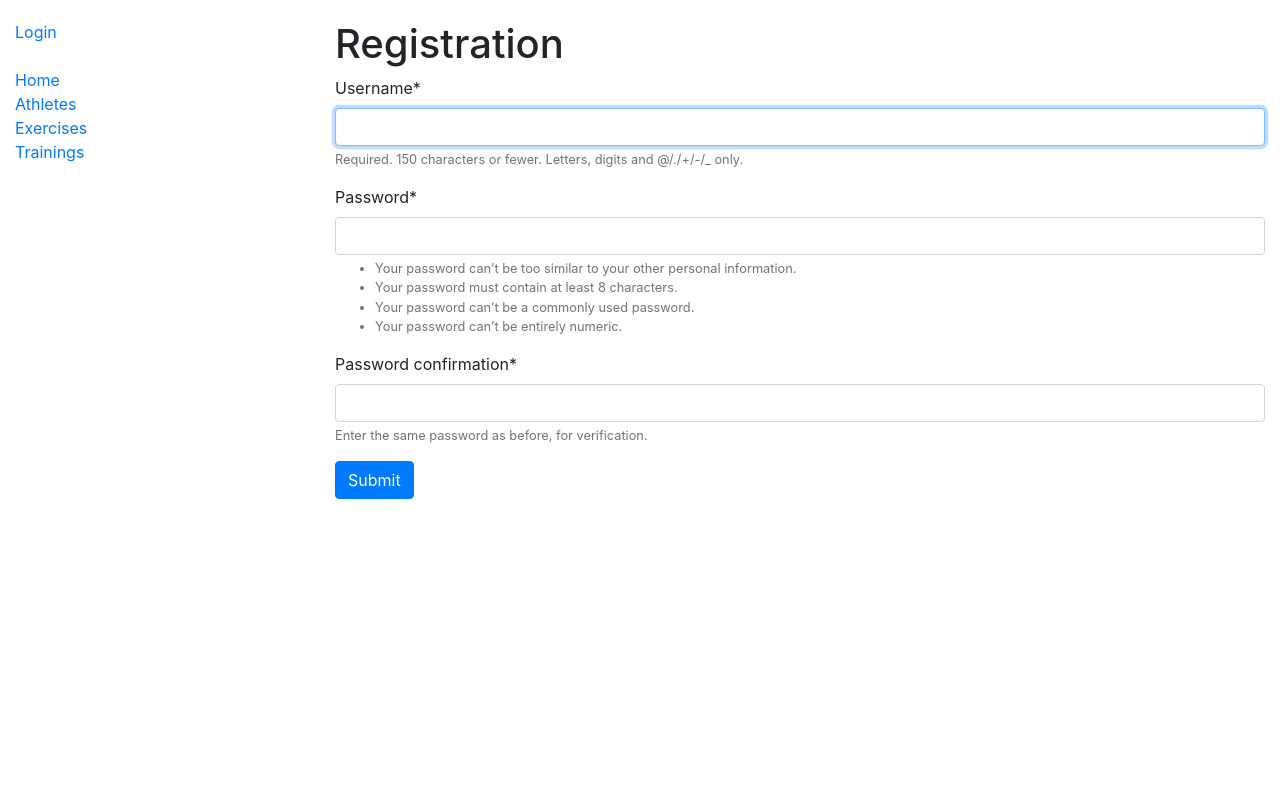
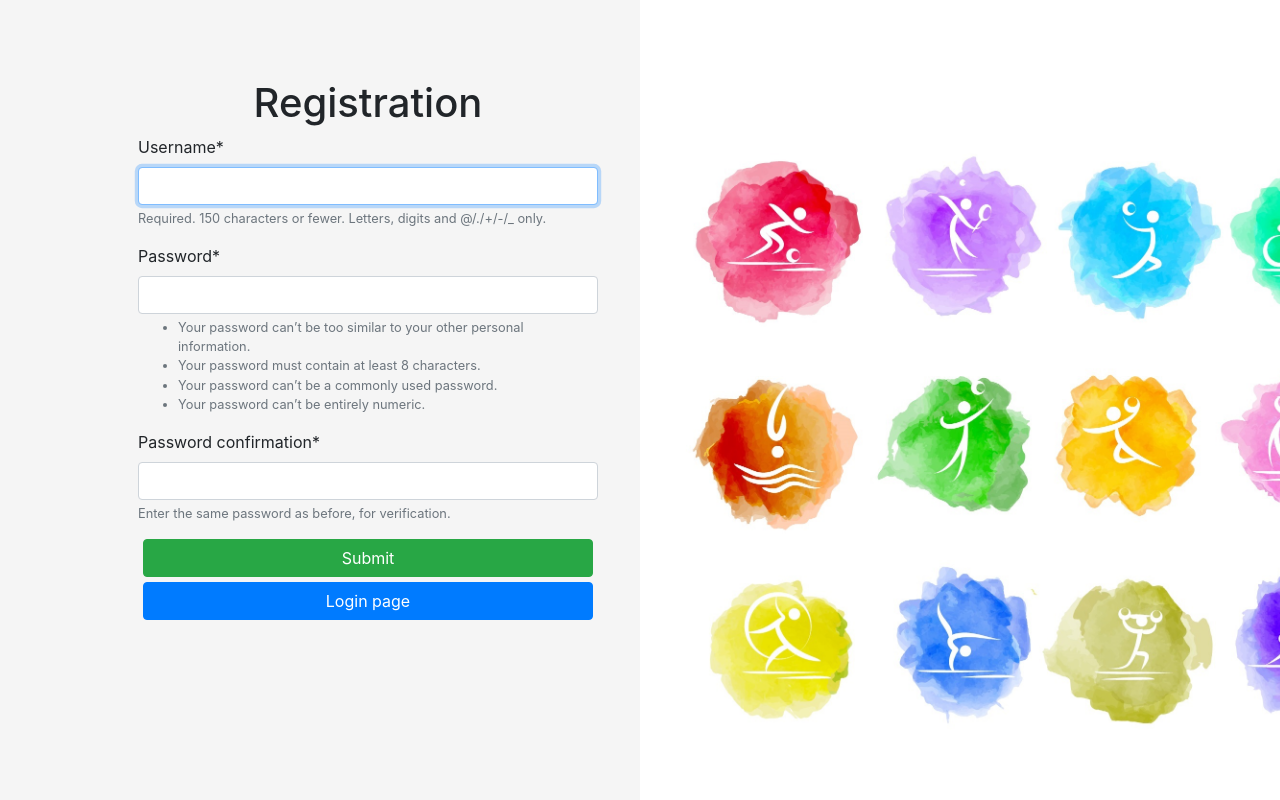
Before and after one commit to Polyakiv-Andrey/sports-training, a Django app: page /gym/athletes/create/ in a window 1280 px wide. Run offline with Django 4.2, Linux system fonts and the light colour scheme; some libraries are stand-ins or nearby versions.

Commit message:
template for registration was created

```diff
--- a/gym/forms.py
+++ b/gym/forms.py
@@ -1,4 +1,4 @@
-from django.contrib.auth.forms import UserCreationForm, AuthenticationForm
+from django.contrib.auth.forms import UserCreationForm
 from django import forms
 
 from gym.models import Athlete, Training, Exercise
--- a/gym/views.py
+++ b/gym/views.py
@@ -22,6 +22,7 @@ class LoginUser(LoginView):
 def logout_user(request):
     logout(request)
     return redirect("gym:login")
+
 
 @login_required
 def index(request):
@@ -68,7 +69,7 @@ class AthleteDetailView(LoginRequiredMixin, generic.DetailView):
 class AthleteCreateView(generic.CreateView):
     form_class = AthleteCreationForm
     success_url = reverse_lazy("gym:index")
-    template_name = "gym/athlete_form.html"
+    template_name = "gym/athlete_create_form.html"
 
     def form_valid(self, form):
         user = form.save()
@@ -85,7 +86,7 @@ class AthleteUpdateView(generic.UpdateView):
 
 class AthleteDeleteView(generic.DeleteView):
     model = Athlete
-    success_url = reverse_lazy("login")
+    success_url = reverse_lazy("gym:login")
     template_name = "gym/athlete_delete_confirm.html"
 
 
--- a/static/css/log.css
+++ b/static/css/log.css
@@ -19,6 +19,11 @@ body {
 .margin {
   margin: 75px;
 }
+.sizes {
+  width: 450px;
+  display: block;
+  margin: 5px;
+}
 .bg-image-vertical {
 position: relative;
 overflow: hidden;
--- /dev/null
+++ b/templates/gym/athlete_create_form.html
@@ -0,0 +1,44 @@
+{% load crispy_forms_filters %}
+<!DOCTYPE html>
+<html lang="en">
+<head>
+  <meta charset="UTF-8">
+   <meta name="viewport" content="width=device-width, initial-scale=1">
+    <link rel="stylesheet"
+          href="https://cdn.jsdelivr.net/npm/bootstrap@4.5.3/dist/css/bootstrap.min.css"
+          integrity="sha384-TX8t27EcRE3e/ihU7zmQxVncDAy5uIKz4rEkgIXeMed4M0jlfIDPvg6uqKI2xXr2"
+          crossorigin="anonymous">
+  <link rel="icon" href="/static/photos/1660587595_2-sportishka-com-p-siluet-kachka-sport-krasivo-foto-2.jpg">
+  <link href="/static/css/log.css" rel="stylesheet">
+  <title>Login</title>
+</head>
+<body>
+<section class="vh-100">
+  <div class="container-fluid">
+    <div class="row">
+      <div class="col-sm-6 text-black">
+
+
+
+        <div class="d-flex align-items-center h-custom-2 px-5 ms-xl-4 mt-5 pt-5 pt-xl-0 mt-xl-n5">
+
+
+        <form action="" method="post" novalidate enctype="multipart/form-data" class="margin">
+           <h1 class="center">Registration</h1>
+        {% csrf_token %}
+        {{ form|crispy }}
+        <input class="btn btn-success sizes" type="submit" value="Submit">
+          <a class="btn btn-primary sizes" href="{% url 'gym:login' %}">Login page</a>
+        </form>
+
+        </div>
+
+      </div>
+      <div class="col-sm-6 px-0 d-none d-sm-block">
+        <img src="/static/photos/57341-O8V6R1-503.jpg"
+          alt="Login image" class="w-100 vh-100" style="object-fit: cover; object-position: left;">
+      </div>
+    </div>
+  </div>
+</section>
+</body>
```
